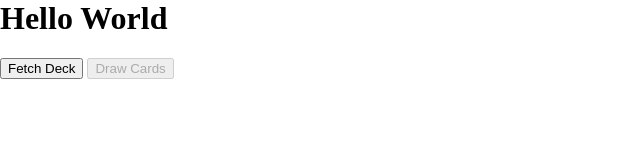
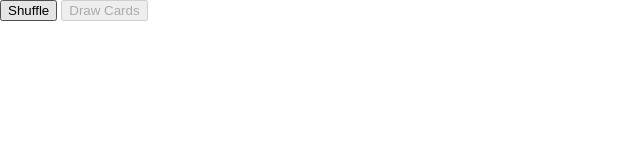
Before and after one commit to prashantbhudwal/gameOfWar, a plain HTML site: page index.html in a window 1280 px wide. Shown: the whole page, without its empty margins (0-640 px from the left). Drawn offline with Linux system fonts and the light colour scheme.

Commit message:
Add markup for displaying cards

```diff
--- a/index.html
+++ b/index.html
@@ -3,10 +3,16 @@
     <link rel="stylesheet" href="index.css" />
   </head>
   <body>
-    <h1>Hello World</h1>
-    <div id="cards-container" class="cards-container"></div>
-    <button id="get-new-deck-btn">Fetch Deck</button>
-    <button id="draw-cards-btn">Draw Cards</button>
+    <div id="cards-container" class="cards-container">
+      <div class="placeholder-card card"></div>
+      <div class="placeholder-card card"></div>
+    </div>
+    <div class="btn-container">
+      <button id="get-new-deck-btn" class="get-new-deck-btn btn">
+        Shuffle
+      </button>
+      <button id="draw-cards-btn" class="draw-cards-btn btn">Draw Cards</button>
+    </div>
     <script src="index.js" type="module"></script>
   </body>
 </html>
```
